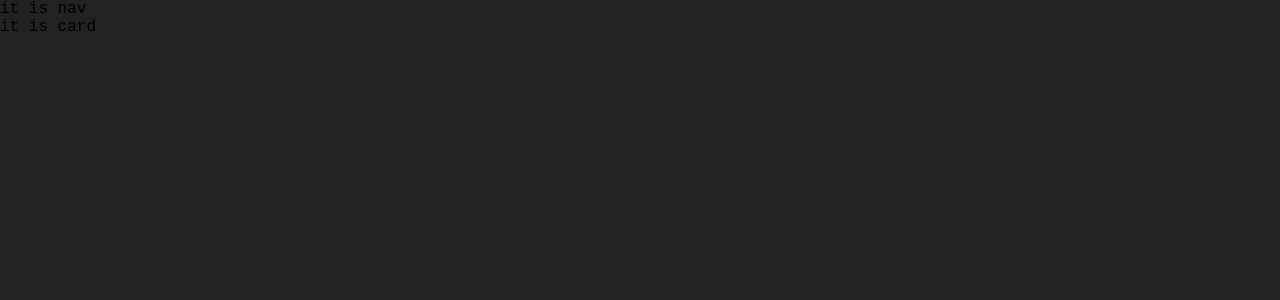
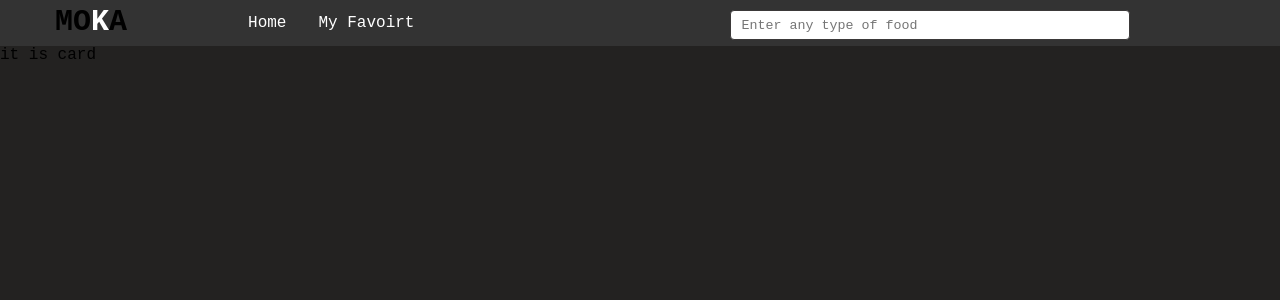
Before and after one commit to GSG-G10/MoSalahFilms, a React (Create React App) app: page / in a window 1280 px wide. Shown: the top 300 px of the page. Built offline with nearby package versions, Linux system fonts and the light colour scheme; the HTML template or start-up script is replaced by a standard one.

Commit message:
careat html elemets and set style for navbar #2

```diff
--- a/src/component/Navbar/index.jsx
+++ b/src/component/Navbar/index.jsx
@@ -1,10 +1,22 @@
 import React from 'react';
+import { Link } from 'react-router-dom';
+import './style.css'
+
 
 const Navbar = () => {
     return (
-        <div>
-            it is nav
-        </div>
+        <nav className="nav">
+            <h3 className="logo"> MO<span>K</span>A</h3>
+        <ul>
+     <li>
+       <Link to="/">Home</Link>
+     </li>
+     <li>
+       <Link to="/favorit"> My Favoirt </Link>
+     </li>
+     <input type="text" className="input-search" placeholder="Enter any type of food"/>
+   </ul>
+   </nav>
     );
 }
 
--- a/src/component/Navbar/style.css
+++ b/src/component/Navbar/style.css
@@ -0,0 +1,53 @@
+
+
+nav
+{   list-style-type: none;
+    background-color: #333;
+    display: flex;
+
+  }
+  ul {
+    list-style-type: none;
+    display: flex;
+    margin-left: 100px;
+
+
+  }
+  .logo{
+    background-color: #333;
+    margin-left: 50px;
+    font-size: 30px;
+    padding: 5px;
+
+
+  }
+  .logo  span{
+    color: white;
+  }
+
+  li {
+    flex-direction: row;
+    display: flex;
+    color: white;
+  }
+
+  li a {
+    color: white;
+    text-align: center;
+    padding: 14px 16px;
+    text-decoration: none;
+  }
+
+  li a:hover {
+    background-color: #111;
+  }
+  .input-search{
+      margin-left: 300px;
+      margin-top: 10px;
+      height: 30px;
+      width: 400px;
+      padding: 10px;
+      outline: none;
+      border-radius: 4px;
+      border: 1px solid rgb(59, 57, 57);
+  }
```
